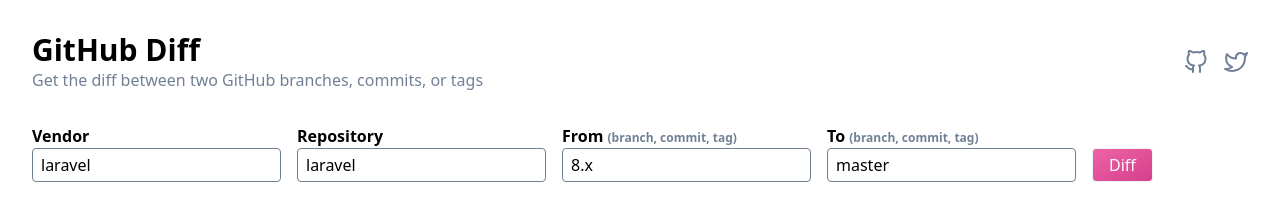
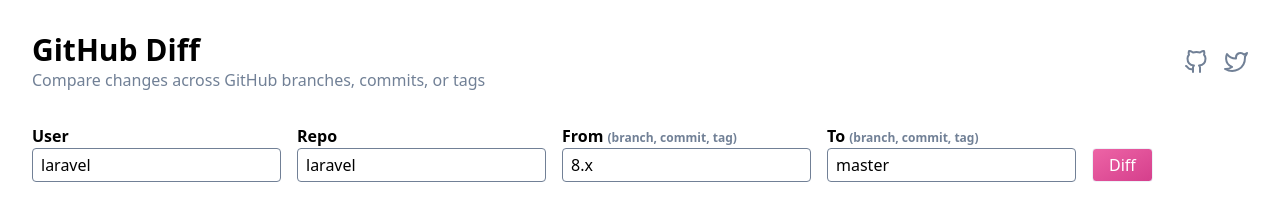
Before and after one commit to breadthe/svelte-git-diff, a Svelte app: page / in a window 1280 px wide. Shown: the top 198 px of the page. Built offline with nearby package versions, Linux system fonts and the light colour scheme.

Commit message:
Update wording

```diff
--- a/public/index.html
+++ b/public/index.html
@@ -5,7 +5,7 @@
     <meta charset="utf-8" />
     <meta name="viewport" content="width=device-width,initial-scale=1" />
 
-    <title>Get the diff between two GitHub branches, commits, or tags | GitHub Diff</title>
+    <title>Compare changes across GitHub branches, commits, or tags | GitHub Diff</title>
 
     <link rel="icon" type="image/png" href="./favicon.png">
     <link rel="stylesheet" href="./build/bundle.css" />
--- a/src/App.svelte
+++ b/src/App.svelte
@@ -9,18 +9,22 @@
   export let title;
   export let subtitle;
 
-  let vendor = "laravel";
+  let user = "laravel";
   let repo = "laravel";
   let from = "8.x";
   let to = "master";
 
   let isFullUrl = false;
 
-  $: url = `https://api.github.com/repos/${vendor}/${repo}/compare/${from}...${to}`;
-  $: httpUrl = `https://github.com/${vendor}/${repo}/compare/${from}...${to}`;
-  $: highlightedUrl = `https://github.com/<span class="highlight">${vendor}</span>/<span class="highlight">${repo}</span>/compare/<span class="highlight">${from}</span>...<span class="highlight">${to}</span>`;
+  // "2 dots" (direct diff) instead of "3 dots" (diff from last common commit)
+  // https://github.com/ORG/REPO/compare/REF1..REF2
+  // compare across forks, add ORG2:
+  // https://github.com/ORG/REPO/compare/REF1...ORG2:REF2
+  $: url = `https://api.github.com/repos/${user}/${repo}/compare/${from}...${to}`;
+  $: httpUrl = `https://github.com/${user}/${repo}/compare/${from}...${to}`;
+  $: highlightedUrl = `https://github.com/<span class="highlight">${user}</span>/<span class="highlight">${repo}</span>/compare/<span class="highlight">${from}</span>...<span class="highlight">${to}</span>`;
   $: isFullUrl =
-    vendor.length > 0 && repo.length > 0 && from.length > 0 && to.length > 0;
+    user.length > 0 && repo.length > 0 && from.length > 0 && to.length > 0;
 
   let data = {};
   let error = "";
@@ -80,12 +84,12 @@
     class="flex flex-col justify-start sm:flex-row sm:items-end sm:space-x-4 sm:space-y-0 space-x-0 space-y-4"
   >
     <label class="flex flex-col">
-      <strong>Vendor</strong>
-      <input type="text" class="" placeholder="Vendor" bind:value={vendor} />
+      <strong>User</strong>
+      <input type="text" class="" placeholder="User" bind:value={user} />
     </label>
     <label class="flex flex-col">
-      <strong>Repository</strong>
-      <input type="text" class="" placeholder="Repository" bind:value={repo} />
+      <strong>Repo</strong>
+      <input type="text" class="" placeholder="Repo" bind:value={repo} />
     </label>
     <label class="flex flex-col">
       <strong>From <small>(branch, commit, tag)</small></strong>
--- a/src/main.js
+++ b/src/main.js
@@ -5,7 +5,7 @@
     target: document.body,
     props: {
         title: 'GitHub Diff',
-        subtitle: 'Get the diff between two GitHub branches, commits, or tags'
+        subtitle: 'Compare changes across GitHub branches, commits, or tags'
     }
 });
 
```
